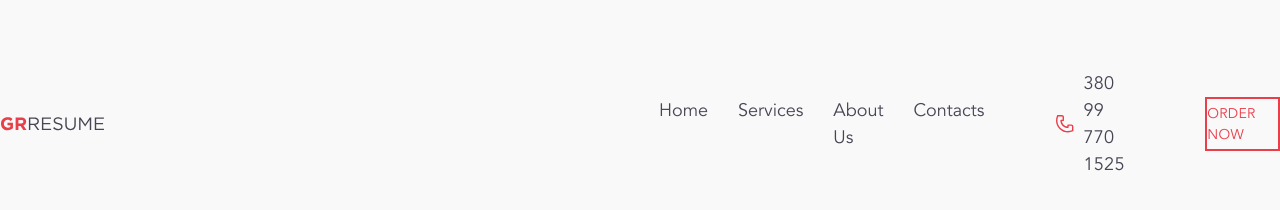
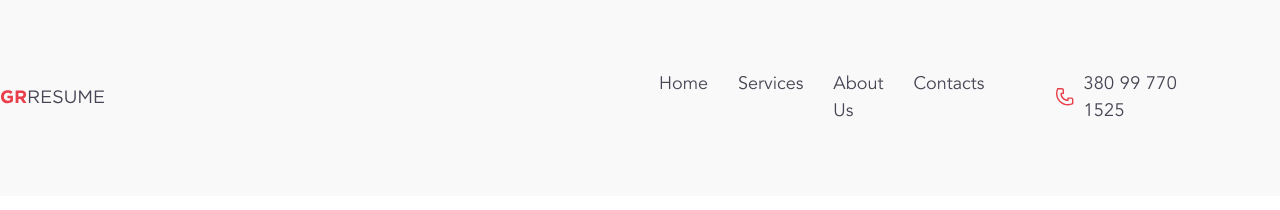
Before and after one commit to JustaddJ/Resume, a website: page src/index.html in a window 1280 px wide. Drawn offline with nearby package versions, Linux system fonts and the light colour scheme; files that its build step writes are made by us from their sources.

Commit message:
delete "header__link"

```diff
--- a/src/index.html
+++ b/src/index.html
@@ -24,7 +24,7 @@
                     <img src="icons/phone.svg" alt="phone" class="header__tel_icon">
                     <a href="tel:380997701525" class="header__tel_link">380 99 770 1525</a>
                 </div>
-                <a href="#" class="header__link">ORDER NOW</a>
+                <!-- <a href="#" class="header__link">ORDER NOW</a> -->
             </header>
         </div>
     </section>
```
